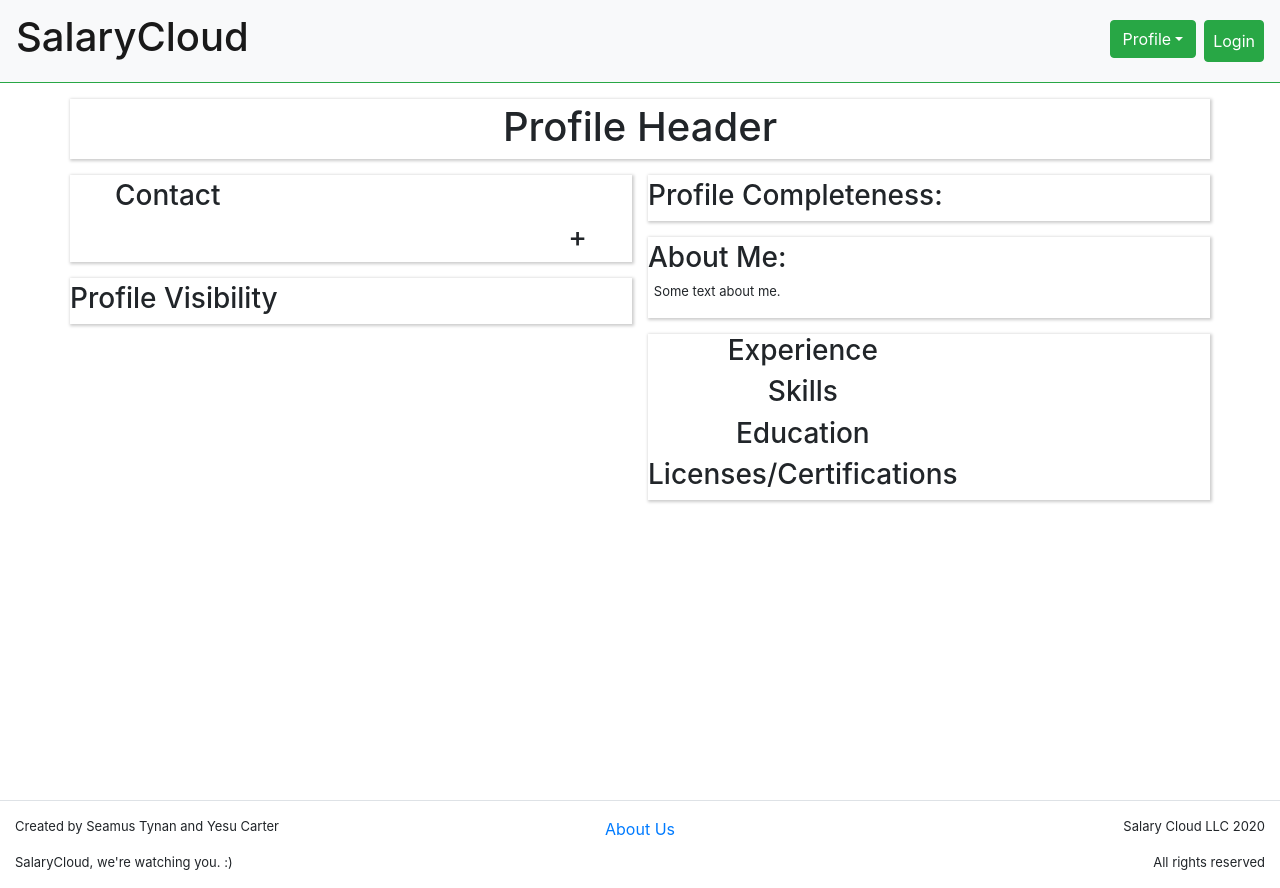
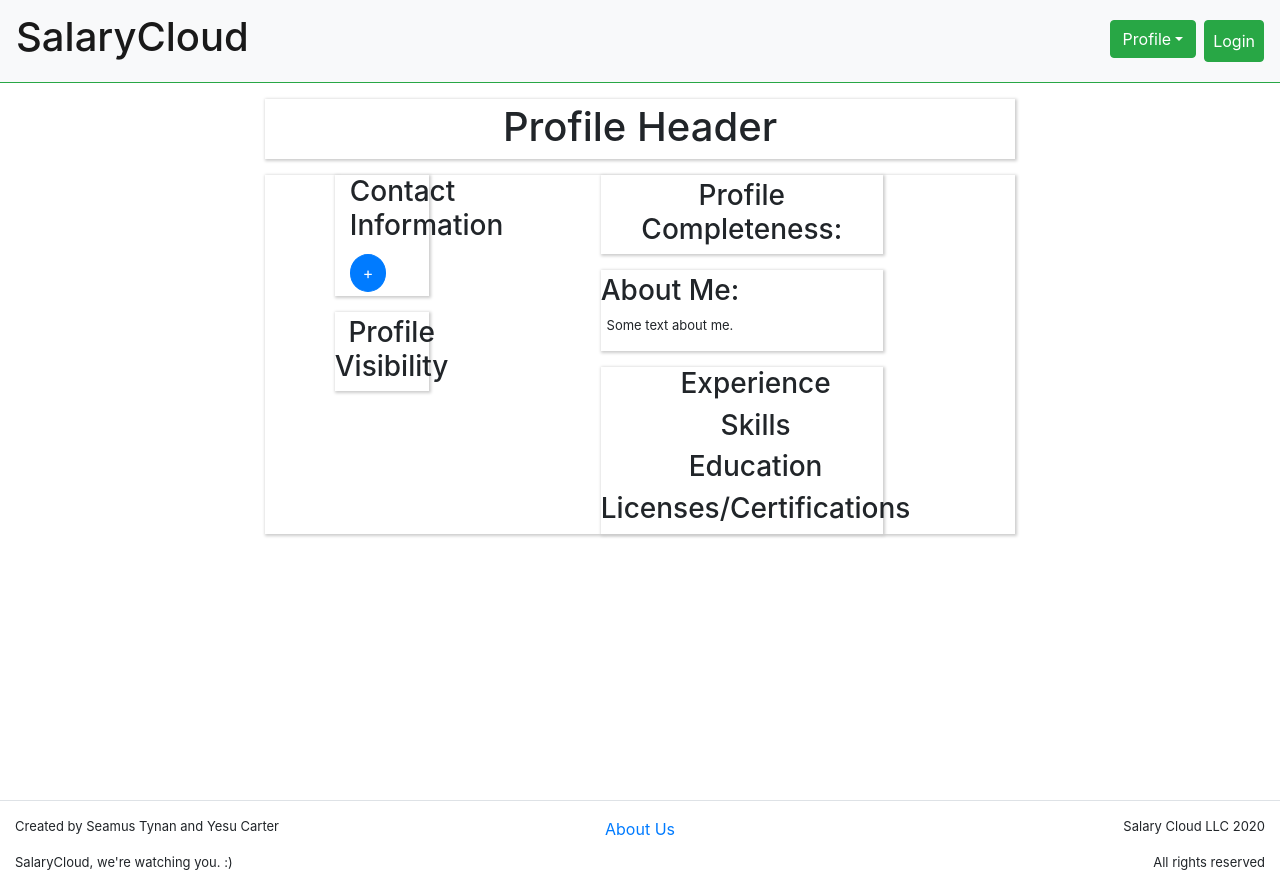
Before and after one commit to stynan27/SalaryCloud, a React (Create React App) app in the folder salary-cloud/: page /MyProfile in a window 1280 px wide. Built offline with nearby package versions, Linux system fonts and the light colour scheme.

Commit message:
Started fluid container styling

```diff
--- a/salary-cloud/src/components/myProfile/Contact.js
+++ b/salary-cloud/src/components/myProfile/Contact.js
@@ -1,5 +1,5 @@
 import React from 'react';
-import Container from 'react-bootstrap/Container';
+import Button from 'react-bootstrap/Button';
 import Row from 'react-bootstrap/Col';
 import Col from 'react-bootstrap/Col';
 
@@ -13,16 +13,14 @@ class Contact extends React.Component {
 
     render(){
         return (
-            <Container className="Contact">
-                <Row>
-                    <Col className="mt-1" style={{textAlign: "left",}}>
-                        <h3>Contact</h3>
-                    </Col>
-                    <Col className="mt-1" style={{textAlign: "right",}}>
-                        <h3>+</h3>
-                    </Col>
-                </Row>
-            </Container>
+            <Row className="row justify-content-center">
+                <Col className="" style={{textAlign: "left",}}>
+                    <h3>Contact Information</h3>
+                </Col>
+                <Col className="justidfy-content-right my-1" style={{textAlign: "right",}}>
+                    <Button style={{borderRadius: "50%",}}>+</Button>
+                </Col>
+            </Row>
         );
     }
 }
--- a/salary-cloud/src/components/myProfile/MyProfileBody.js
+++ b/salary-cloud/src/components/myProfile/MyProfileBody.js
@@ -11,26 +11,40 @@ import About from './About';
 import RelevantExperience from './RelevantExperience';
 
 function MyProfileBody() {
+    const headerShadowStyle = {
+        width: "60%",
+        boxShadow: "1px 1px 3px 1px #ccc",
+    };
+    const bodyShadowStyle = {
+        width: "60%",
+        boxShadow: "1px 1px 3px 1px #ccc",
+    };
+    const hadowStyle = {
+        width: "60%",
+        boxShadow: "1px 1px 3px 1px #ccc",
+    };
     const shadowStyle = {
+        width: "60%",
         boxShadow: "1px 1px 3px 1px #ccc",
     };
     return (
-        <Container className="ProfileBody"  align="center">
+        <Container className="ProfileBody"  align="center" fluid={true}>
             <Row className="mt-3 justify-content-center" style={shadowStyle}>
                 <ProfileHeader />
             </Row>
 
-            <Row className="justify-content-center">
-                <Col className="mr-2 justify-content-center">
-                    <Row className="mt-3" style={shadowStyle}>
+            <Row className="mt-3 justify-content-center" style={shadowStyle}>
+                <Col className="col-3 mr-2">
+                    <Row className="" style={shadowStyle}>
                         <Contact />
                     </Row>
+
                     <Row className="mt-3" style={shadowStyle}>
                         <ProfileVisibility />
                     </Row>
                 </Col>
-                <Col className="ml-2 justify-content-center">
-                    <Row className="mt-3" style={shadowStyle}>
+                <Col className="col-8 ml-2">
+                    <Row className="" style={shadowStyle}>
                         <ProfileCompletion />
                     </Row>
                     <Row className="mt-3" style={shadowStyle}>
```
